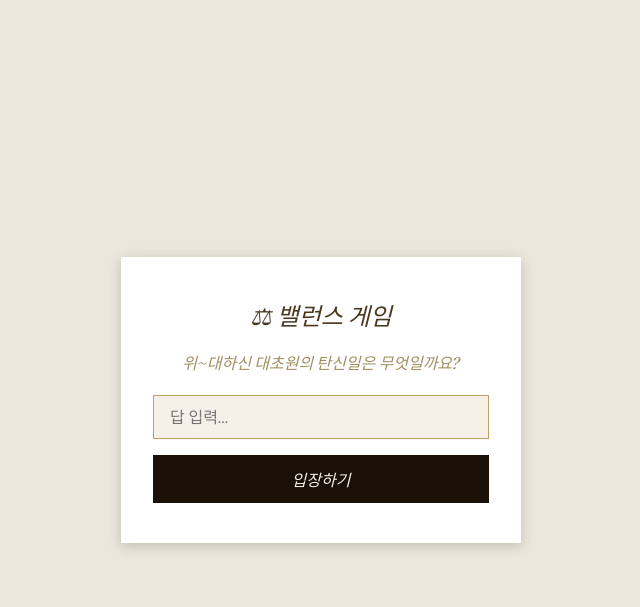
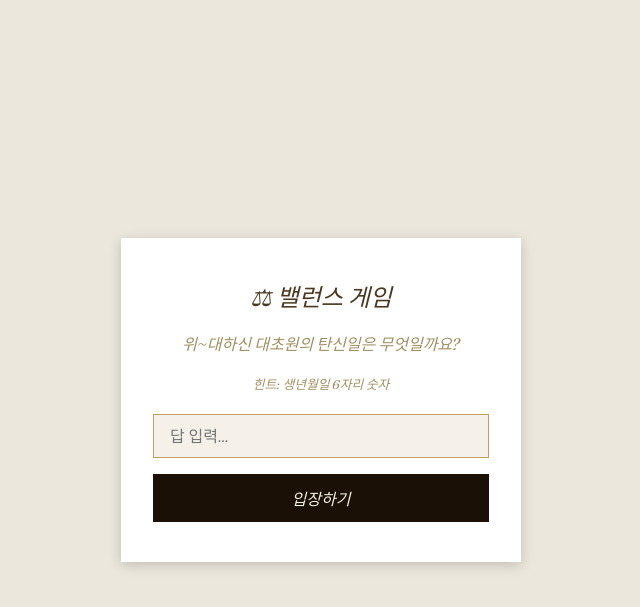
Before and after one commit to cit2zen/WebApps, a Flask app: page /login in a window 1280 px wide. Shown: the top 607 px of the page, without its empty margins (319-959 px from the left). Run offline with Flask 3, Linux system fonts and the light colour scheme; parts of the project's set-up code (start-up, migrations or seed data) failed here and were passed over; some libraries are stand-ins or nearby versions.

Commit message:
feat: 로그인 힌트 추가 (생년월일 6자리)
Co-Authored-By: Claude Sonnet 4.6 <noreply@anthropic.com>

```diff
--- a/balancegame/templates/login.html
+++ b/balancegame/templates/login.html
@@ -5,6 +5,7 @@
   <div class="login-card">
     <h1>⚖ 밸런스 게임</h1>
     <p class="question">위~대하신 대초원의 탄신일은 무엇일까요?</p>
+    <p class="question" style="font-size:0.8rem;color:var(--ink-light)">힌트: 생년월일 6자리 숫자</p>
     <form method="POST" action="/login">
       <input type="text" name="answer" placeholder="답 입력..." autocomplete="off" autocorrect="off" autocapitalize="off" spellcheck="false" inputmode="numeric" enterkeyhint="go" autofocus>
       {% if error %}
```
